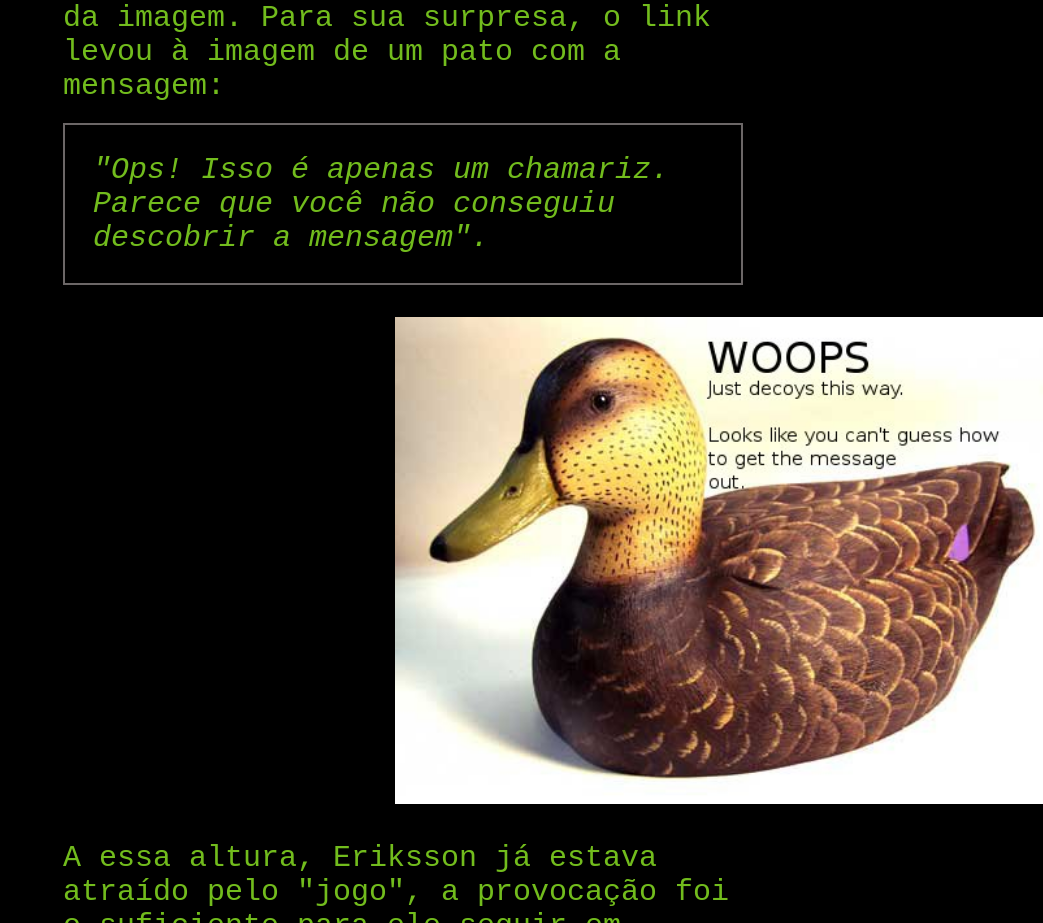
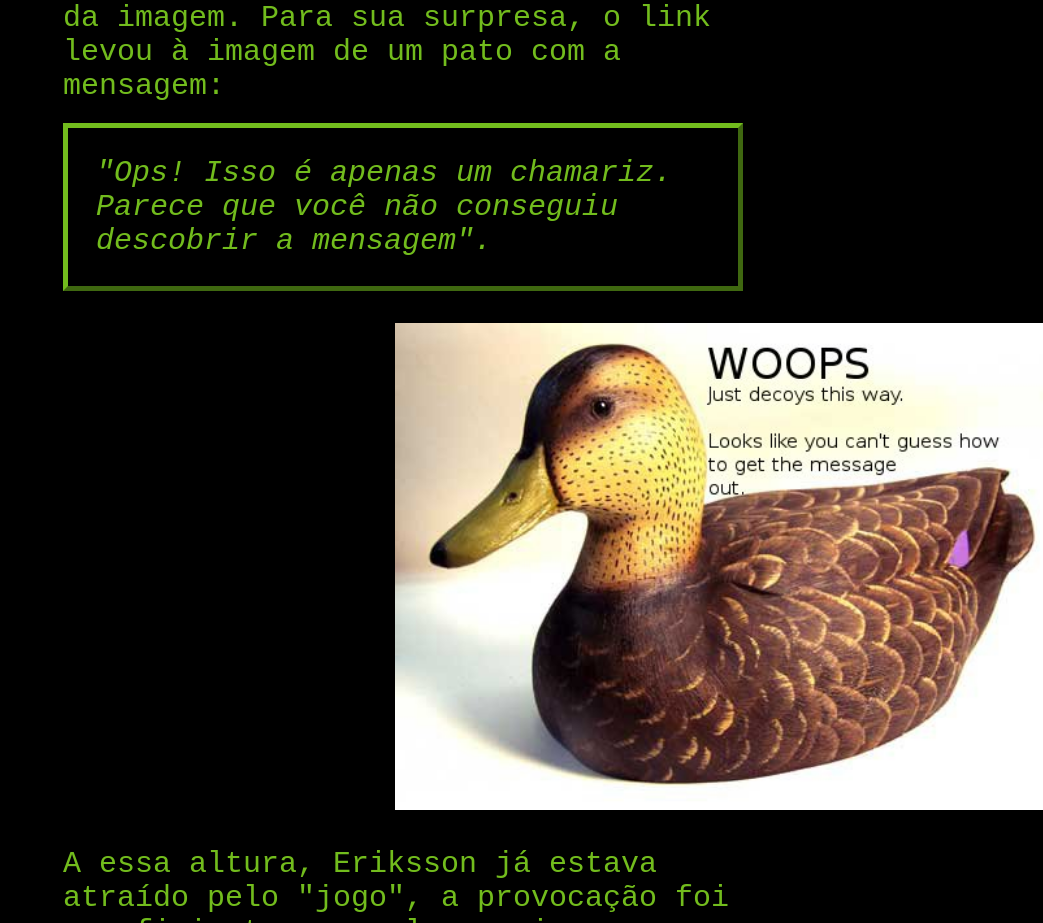
Before and after one commit to devjonesrodrigues/description-cicada3301, a plain HTML site: page index.html in a window 1280 px wide. Shown: the part 8593-9516 px from the top of the page, without its empty margins (237-1280 px from the left). Drawn offline with Linux system fonts and the light colour scheme.

Commit message:
Cor da borda de um citação foi alterado

```diff
--- a/index.html
+++ b/index.html
@@ -75,7 +75,7 @@
         <p class="paragraph">O analista de sistemas sueco Joel Eriksson é uma das pessoas que alega ter decifrado o enigma do Cicada 3301. Mas ele alega nunca ter descoberto do que se tratava ou qual o propósito do teste. Quandoviu a imagem que foi postada junto com a mensagem, em 2012, ele imediatamente o reconheceu como um exemplo de estenografia digital, que é a ocultação de informações secretas dentro de um arquivo digital. A técnica é comumente associado com atividades criminosas como a pornografia infantil e o terrorismo.</p>
         <p class="paragraph">Quando ele descobriu que a imagem estava criptografada, a curiosidade de Eriksson foi despertada e ele decidiu dar ao jogo uma chance. Em poucos minutos ele encontrou um endereço da web enterrado no código da imagem. Para sua surpresa, o link levou à imagem de um pato com a mensagem:</p>
 
-        <p class="cicada-message">"Ops! Isso é apenas um chamariz. Parece que você não conseguiu descobrir a mensagem".</p>
+        <p class="cicada-message cicada-message1">"Ops! Isso é apenas um chamariz. Parece que você não conseguiu descobrir a mensagem".</p>
 
         <img id="second-riddle" src="./assets/enigma1.jpg" alt="second-riddle">
         <p class="paragraph">A essa altura, Eriksson já estava atraído pelo "jogo", a provocação foi o suficiente para ele seguir em frente.</p>
```
